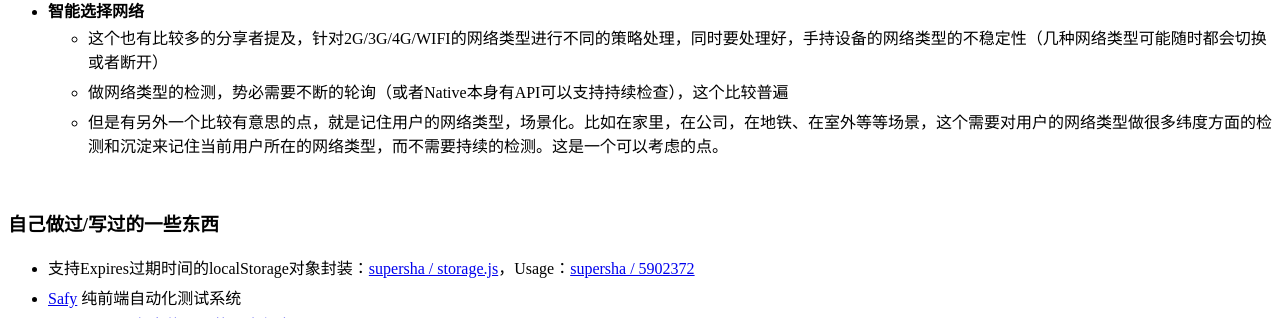
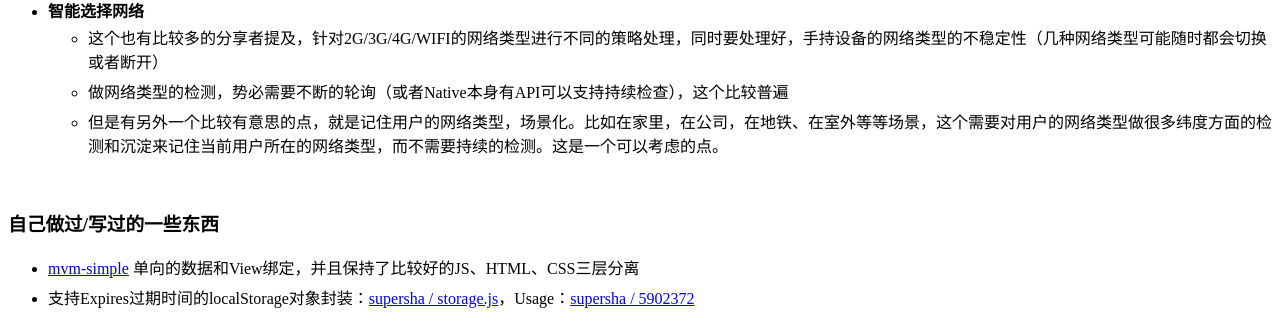
Before and after one commit to supersha/supersha.github.io, a Jekyll site: the page built from index.md, in a window 1280 px wide and 1400 px high, scrolled down 3400 px, cut to the strip 0-318 px from the top of the window. Built offline with Jekyll 4.4.1, drawn with Linux system fonts in a browser that asks for light colours; some of the changed text lies outside the part shown.

Commit message:
by shafeng

```diff
--- a/index.md
+++ b/index.md
@@ -113,6 +113,7 @@ tagline: 记录自己的前端生涯
 
 ### 自己做过/写过的一些东西
 
+* [mvm-simple](https://github.com/supersha/mvvm-simple) 单向的数据和View绑定，并且保持了比较好的JS、HTML、CSS三层分离
 * 支持Expires过期时间的localStorage对象封装：[supersha / storage.js](https://github.com/supersha/storage.js)，Usage：[supersha / 5902372](https://gist.github.com/5902372)
 * [Safy](https://github.com/supersha/safy) 纯前端自动化测试系统
     * [Safy平台中使用到的用户行为API](/lessons/2015/05/05/safy-action-api/)
@@ -125,3 +126,4 @@ tagline: 记录自己的前端生涯
 * [frontend.duapp.com](http://frontend.duapp.com) 为前端开发人员提供最新的前端技术文章，囊括国内外知名博客、站点等技术文章
 * [console.duapp.com](http://console.duapp.com) 用于自己在内部开发中使用，调试移动端的页面功能 ![](http://bcs.duapp.com/diandiblog/QQ20130625-1.png)
 * 使用PHP做过一个Combo服务，服务端合并多个js文件并设置相关的缓存
+* 折腾了多个本地集成开发环境平台（根据不同的业务场景）
```
